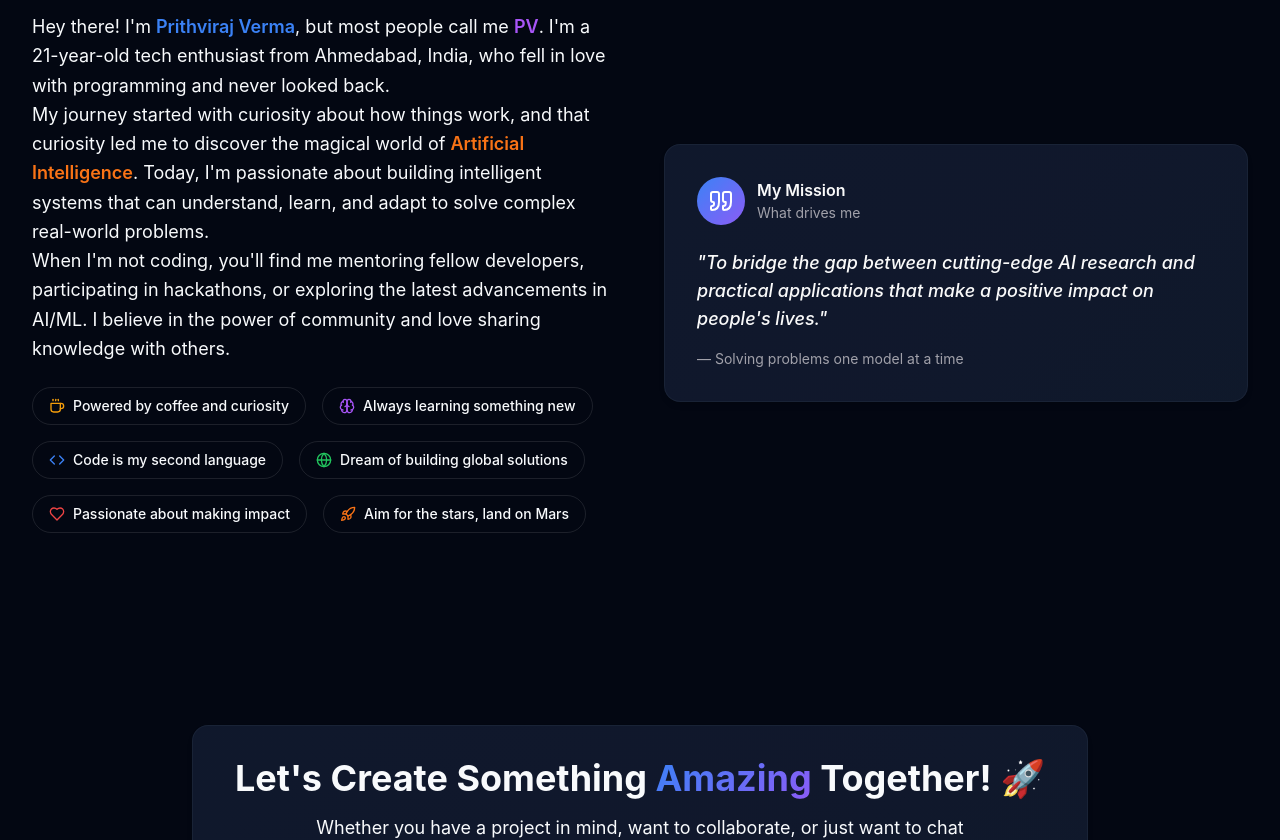
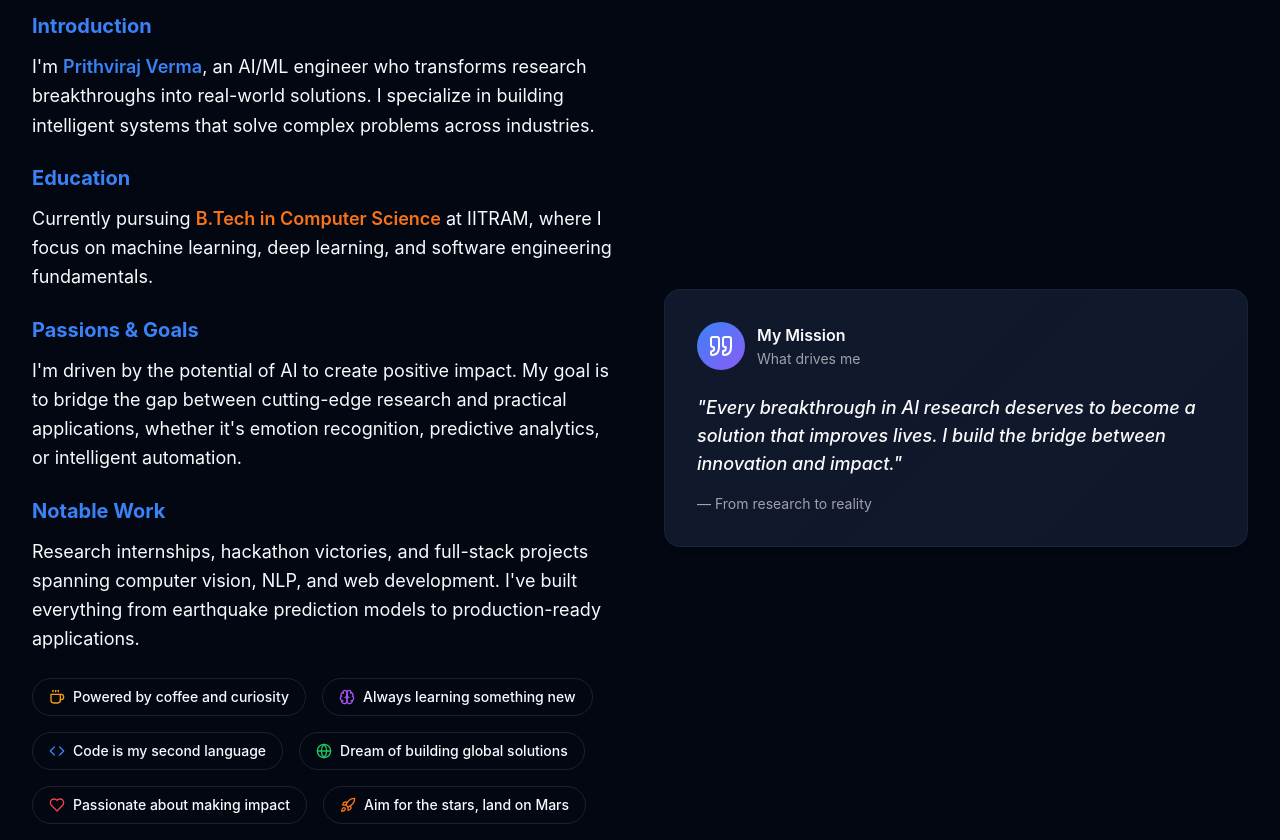
Before and after one commit to PR-ODINSON/PF, a Next.js app: page /about in a window 1280 px wide. Shown: the part 1040-1880 px from the top of the page. Built offline with nearby package versions, Linux system fonts and the light colour scheme.

Commit message:
Changes in the Frontend

```diff
--- a/src/app/about/page.tsx
+++ b/src/app/about/page.tsx
@@ -190,7 +190,7 @@ const AboutPage = () => {
             className="text-center mb-16"
           >
             <h2 className="text-4xl md:text-5xl font-bold mb-4">
-              <span className="gradient-text">Who Am I?</span> 🤔
+              <span className="gradient-text">Who Am I?</span>
             </h2>
             <p className="text-lg text-foreground-muted max-w-2xl mx-auto">
               Beyond the code and algorithms, here's what makes me tick
@@ -205,26 +205,45 @@ const AboutPage = () => {
               viewport={{ once: true }}
               className="space-y-6"
             >
-              <div className="prose prose-lg text-foreground-muted">
+              <div className="prose prose-lg text-foreground-muted space-y-6">
+                {/* Introduction */}
+                <div>
+                  <h3 className="text-xl font-bold text-primary mb-3">Introduction</h3>
                   <p className="text-lg leading-relaxed">
-                  Hey there! I'm <span className="text-primary font-semibold">Prithviraj Verma</span>,
-                  but most people call me <span className="text-secondary font-semibold">PV</span>.
-                  I'm a 21-year-old tech enthusiast from Ahmedabad, India, who fell in love with
-                  programming and never looked back.
+                    I'm <span className="text-primary font-semibold">Prithviraj Verma</span>, an AI/ML engineer
+                    who transforms research breakthroughs into real-world solutions. I specialize in building
+                    intelligent systems that solve complex problems across industries.
                   </p>
+                </div>
 
+                {/* Education */}
+                <div>
+                  <h3 className="text-xl font-bold text-primary mb-3">Education</h3>
                   <p className="text-lg leading-relaxed">
-                  My journey started with curiosity about how things work, and that curiosity led me
-                  to discover the magical world of <span className="text-accent font-semibold">Artificial Intelligence</span>.
-                  Today, I'm passionate about building intelligent systems that can understand, learn,
-                  and adapt to solve complex real-world problems.
+                    Currently pursuing <span className="text-accent font-semibold">B.Tech in Computer Science</span> at
+                    IITRAM, where I focus on machine learning, deep learning, and software engineering fundamentals.
                   </p>
+                </div>
 
+                {/* Passions & Goals */}
+                <div>
+                  <h3 className="text-xl font-bold text-primary mb-3">Passions & Goals</h3>
                   <p className="text-lg leading-relaxed">
-                  When I'm not coding, you'll find me mentoring fellow developers, participating in
-                  hackathons, or exploring the latest advancements in AI/ML. I believe in the power
-                  of community and love sharing knowledge with others.
+                    I'm driven by the potential of AI to create positive impact. My goal is to bridge the gap
+                    between cutting-edge research and practical applications, whether it's emotion recognition,
+                    predictive analytics, or intelligent automation.
                   </p>
+                </div>
+
+                {/* Notable Work */}
+                <div>
+                  <h3 className="text-xl font-bold text-primary mb-3">Notable Work</h3>
+                  <p className="text-lg leading-relaxed">
+                    Research internships, hackathon victories, and full-stack projects spanning computer vision,
+                    NLP, and web development. I've built everything from earthquake prediction models to
+                    production-ready applications.
+                  </p>
+                </div>
               </div>
 
               <div className="flex flex-wrap gap-4">
@@ -280,12 +299,12 @@ const AboutPage = () => {
                   </div>
 
                   <blockquote className="text-lg font-medium text-foreground mb-4 italic">
-                    "To bridge the gap between cutting-edge AI research and practical applications
-                    that make a positive impact on people's lives."
+                    "Every breakthrough in AI research deserves to become a solution that improves lives.
+                    I build the bridge between innovation and impact."
                   </blockquote>
 
                   <div className="text-sm text-muted-foreground">
-                    — Solving problems one model at a time
+                    — From research to reality
                   </div>
                 </div>
               </div>
@@ -319,11 +338,11 @@ const AboutPage = () => {
             <div className="relative z-10">
               <div className="mb-8">
                 <h2 className="text-3xl md:text-4xl font-bold mb-4">
-                  Let's Create Something <span className="gradient-text">Amazing</span> Together! 🚀
+                  Ready to <span className="gradient-text">Collaborate</span>?
                 </h2>
                 <p className="text-lg text-foreground-muted max-w-2xl mx-auto">
-                  Whether you have a project in mind, want to collaborate, or just want to chat about AI and technology,
-                  I'm always excited to connect with fellow innovators.
+                  Let's discuss your next AI project, explore research opportunities, or simply connect.
+                  I'm always excited to work with fellow innovators and problem-solvers.
                 </p>
               </div>
 
```
Lines whose indentation alone changed are shown as unchanged.
